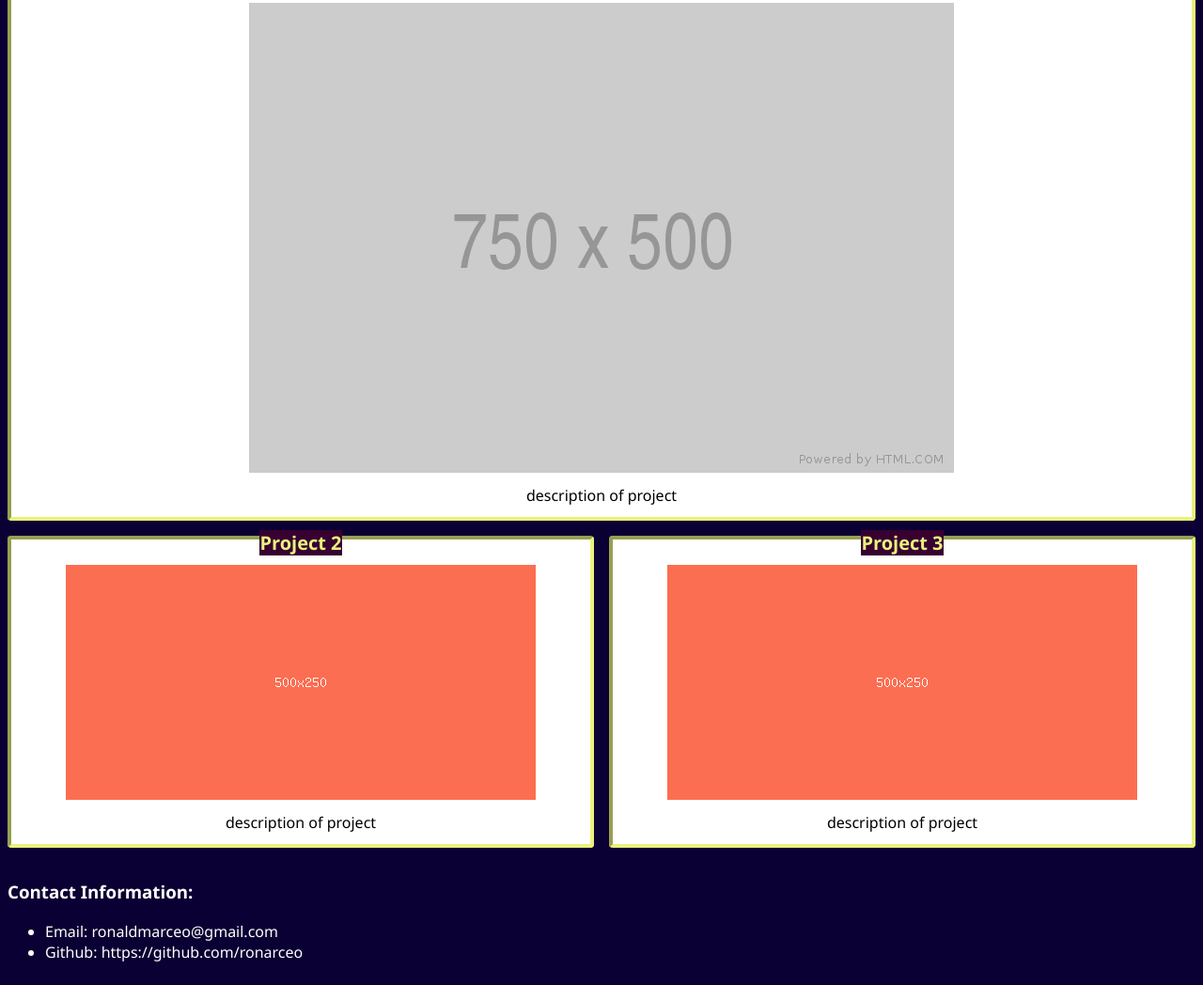
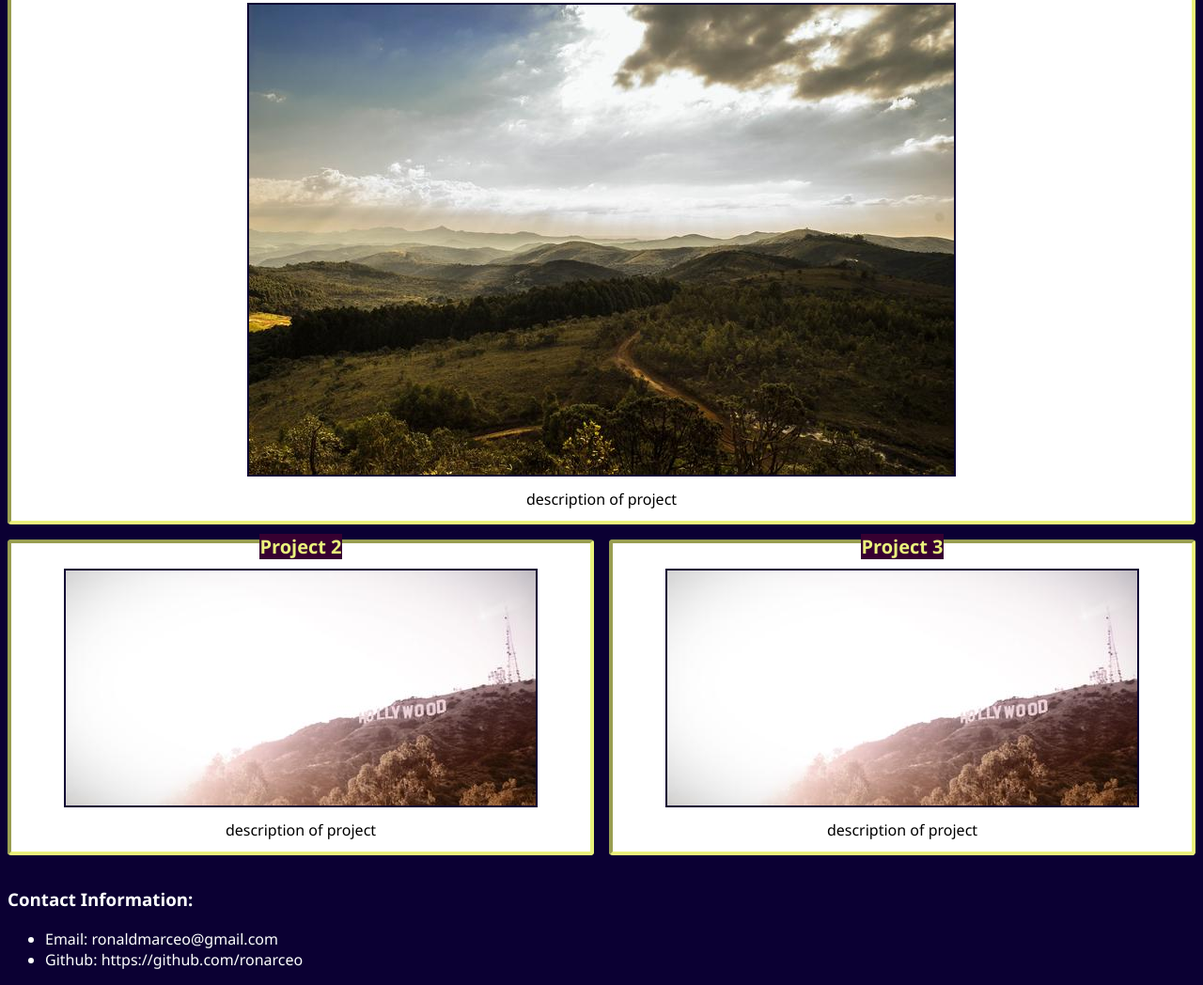
Before and after one commit to ronarceo/02-Homework, a plain HTML site: page index.html in a window 1280 px wide. Shown: the part 551-1599 px from the top of the page at 94% size. Drawn offline with Linux system fonts and the light colour scheme.

Commit message:
updated readme, added new placeholder images, and commentary.
Readme file updated
Placeholder images replaced
Added commentary to html and css

```diff
--- a/assets/style.css
+++ b/assets/style.css
@@ -1,9 +1,10 @@
+/*font-family, font, and background colors properties*/
 body {
     background-color: #0b0033;
     color: white;
     font-family:'Segoe UI', Tahoma, Geneva, Verdana, sans-serif;
 }
-
+/*header display set to flex to contain picture, name, and nav bar*/
 header {
     display: flex;
     justify-content: space-between;
@@ -21,7 +22,7 @@ header h1 {
     border-radius: 8px;
     padding: 4px;
 }
-
+/*styling for nav bar*/
 nav li {
     list-style: none;
     display: inline-block;
@@ -35,7 +36,7 @@ a {
     text-decoration: none;
     color: white;
 }
-
+/*hover selector added for nav items*/
 nav li:hover {
     background-color: #eaf27c;
 }
@@ -43,7 +44,7 @@ nav li:hover {
 nav a:hover {
     color: #0b0033;
 }
-
+/*styling for projects, display set to flex*/
 #projects {
     display: flex;
     flex-wrap: wrap;
@@ -77,6 +78,7 @@ nav a:hover {
 
 .app img {
     max-width: 100%;
+    border: 2px solid #0b0033;
 }
 
 .app p {
@@ -84,10 +86,11 @@ nav a:hover {
     margin: 8px;
 }
 
+/*styling for first project to be larger than others*/
 #first {
     width: 100%;
 }
-
+/*media query for screens 768px or less*/
 @media screen and (max-width: 768px){
     .app {
         width: 100%;
--- a/index.html
+++ b/index.html
@@ -9,6 +9,7 @@
 </head>
 
 <body>
+    <!--header contains my picture, name and nav bar-->
     <header>
         <figure>
             <img src="assets/profile pic.jpg" alt="Profile Picture">
@@ -23,6 +24,7 @@
         </nav>
     </header>
 
+    <!--article contains placeholder images to be replaced in the future-->
     <article>
         <h2>About:</h2>
         <section id="about">
@@ -32,24 +34,25 @@
         <section id="projects">
                 <div class="app" id="first">
                     <h3>Project 1</h3>
-                    <a href="#"><img src="assets/placeholder1.png" alt="Placeholder Image"></a>
+                    <a href="#"><img src="assets/placeholder.jpg" alt="Placeholder Image"></a>
                     <p>description of project</p>
                 </div>
 
                 <div class="app">
                     <h3>Project 2</h3>
-                    <a href="#"><img src="assets/placeholder.png" alt="Placeholder Image"></a>
+                    <a href="#"><img src="assets/placeholder2.jpg" alt="Placeholder Image"></a>
                     <p>description of project</p>
                 </div>
 
                 <div class="app">
                     <h3>Project 3</h3>
-                    <a href="#"><img src="assets/placeholder.png" alt="Placeholder Image"></a>
+                    <a href="#"><img src="assets/placeholder2.jpg" alt="Placeholder Image"></a>
                     <p>description of project</p>
                 </div>
         </section>
     </article>
 
+    <!--footer contains my contact information-->
     <footer>
         <section id="contact">
             <h3>Contact Information:</h3>
```
Also changed, not shown: assets/placeholder.jpg (added), assets/placeholder.png (deleted), assets/placeholder1.png (deleted), assets/placeholder2.jpg (added), 1 other file.
